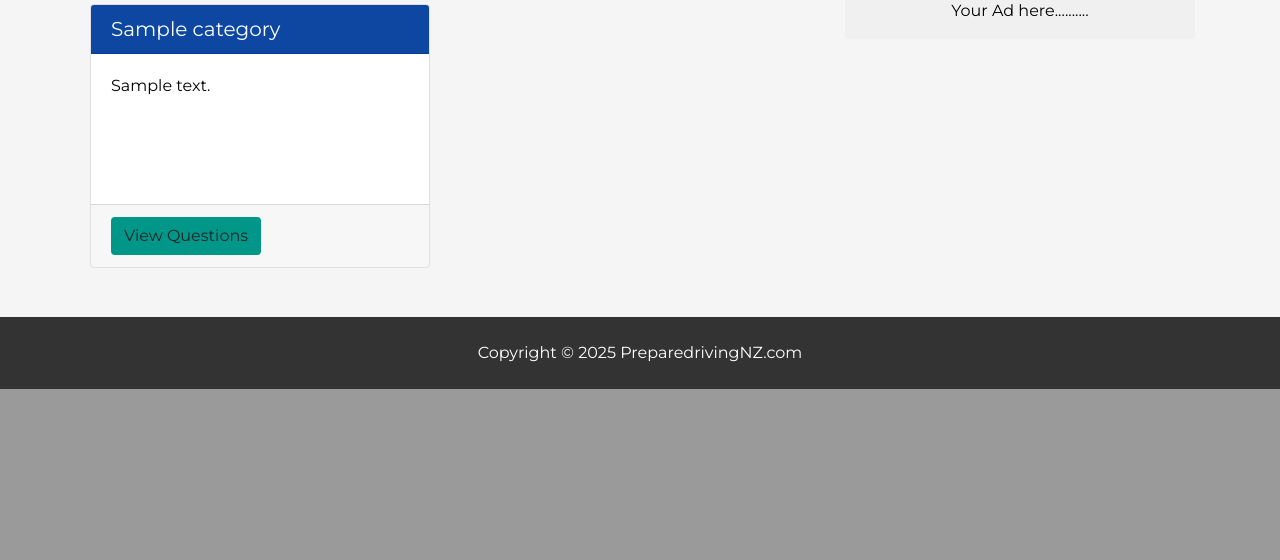
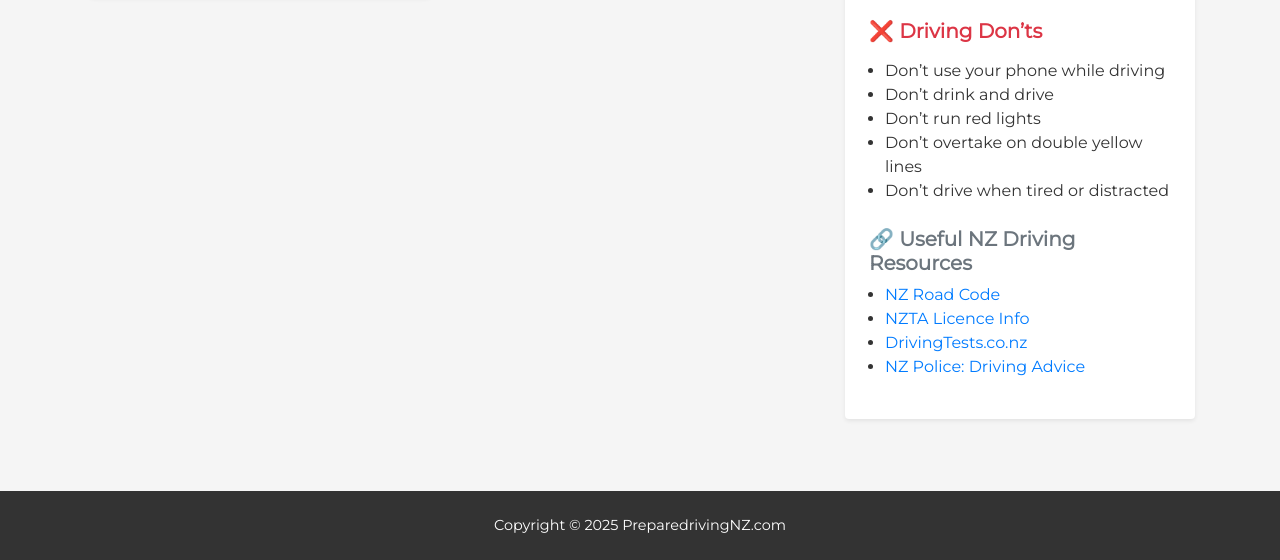
Before and after one commit to christopherece/preparedrivingnz, a Django app: page / in a window 1280 px wide. Shown: the part 707-1267 px from the top of the page. Before the commit the page ends 1096 px from the top, so only its background shows below. Run offline with Django 4.2, Linux system fonts and the light colour scheme; tables that the repository leaves empty hold one stand-in row (values such as "Sample post"); some libraries are stand-ins or nearby versions.

Commit message:
Modified Layout2

```diff
--- a/templates/base.html
+++ b/templates/base.html
@@ -10,27 +10,151 @@
   <link rel="shortcut icon" type="image/x-icon" href="{% static 'img/favicon.ico' %}">
 
 <style>
-    /* Custom styles for the quiz app */
+  /* === Global Styles === */
 body {
-      font-size: 1.0rem; /* Increase the base font size */
+  font-size: 1rem;
   font-family: 'Montserrat', sans-serif;
   background-color: #F5F5F5;
-      color: white;
-
-
+  color: #333;
+  margin: 0;
+  padding: 0;
 }
 
-    .card a {
+h1, h2, h5 {
+  font-weight: 600;
+}
+
+a {
   text-decoration: none;
+}
+
+/* === Top Bar === */
+#top-bar {
+  background-color: #e0f7fa;
+  font-size: 0.95rem;
+  color: #000;
+  border-bottom: 1px solid #ccc;
+}
+
+#top-bar a {
+  color: #000;
+  margin-left: 10px;
+}
+
+/* === Navbar === */
+.navbar {
+  background-color: #333333 !important;
+  box-shadow: 0 2px 4px rgba(0, 0, 0, 0.1);
+}
+
+.navbar-brand img {
+  height: 40px;
+}
+
+.navbar-nav .nav-link {
+  color: white !important;
+  font-weight: 500;
+}
+
+.navbar-nav .nav-link:hover {
+  color: #B2DFDB !important;
+}
+
+/* === Hero Banner === */
+.hero-banner {
+  background-color: white;
+  border-radius: 10px;
+  padding: 30px;
+  box-shadow: 0 4px 10px rgba(0, 0, 0, 0.05);
+}
+
+.hero-banner h2 {
+  color: #0D47A1;
+}
+
+/* === Quiz Cards === */
+.card {
+  border: none;
+  border-radius: 10px;
+  transition: transform 0.2s ease, box-shadow 0.2s ease;
+  background-color: #fff;
+}
+
+.card:hover {
+  transform: translateY(-4px);
+  box-shadow: 0 6px 12px rgba(0, 0, 0, 0.08);
 }
 
 .card-header {
   background-color: #0D47A1;
-    }
-    h1 {
+  color: white;
+  font-size: 1.1rem;
+  font-weight: 500;
   text-align: center;
+  border-top-left-radius: 10px;
+  border-top-right-radius: 10px;
 }
 
+.card-body {
+  padding: 20px;
+  color: #333;
+}
+
+.card-text {
+  font-size: 0.95rem;
+  text-align: justify;
+  color: #333;
+}
+
+.card-footer {
+  background-color: #fff;
+  border-top: none;
+  text-align: center;
+  padding: 15px 20px;
+}
+
+/* === Unified Button Style (Matches Banner) === */
+.btn.view-btn {
+  background-color: #0D47A1;
+  color: white;
+  font-weight: 500;
+  border-radius: 5px;
+  padding: 10px 20px;
+  transition: background-color 0.3s ease;
+  border: none;
+}
+
+.btn.view-btn:hover {
+  background-color: #08306b;
+  color: white;
+}
+
+/* === Ad Box === */
+.ad-rectangle {
+  background-color: #fff;
+  border: 2px dashed #ccc;
+  border-radius: 10px;
+  height: 100%;
+  display: flex;
+  justify-content: center;
+  align-items: center;
+  color: #777;
+  font-style: italic;
+  box-shadow: 0 2px 6px rgba(0,0,0,0.05);
+  padding: 20px;
+}
+
+/* === Footer === */
+#main-footer {
+  background-color: #333333;
+  color: #B0BEC5;
+  font-size: 0.9rem;
+  padding: 20px 0;
+  text-align: center;
+  margin-top: 40px;
+}
+
+/* === Quiz Page Specific === */
 .question {
   margin-bottom: 20px;
 }
--- a/templates/pages/dashboard.html
+++ b/templates/pages/dashboard.html
@@ -1,48 +1,68 @@
 {% extends 'base.html' %}
 
 {% block content %}
-<div class="container" style="display: inline;">
-  <div class="hero-banner">
-    <div class="container" style="color: black;">
-      <h2>Quiz and Conquer: Ace Your Driving Test </h2>
-      <p>
-        Getting ready for your 2024 NZ Road Code driving test?
-        You're making progress towards passing your official NZ Road Code Test. With our carefully crafted practice tests, you'll receive invaluable assistance and relevant practice to prepare thoroughly before your official test. The questions in the NZ Driving Theory Test Practice mirror those found in the NZ Road Code Test, ensuring you're well-prepared for the real exam.
+<div class="container my-5">
+  <div class="hero-banner p-4 mb-5 bg-white rounded shadow-sm">
+    <div class="text-dark">
+      <h2 class="text-center text-primary mb-3">Quiz and Conquer: Ace Your Driving Test</h2>
+      <p style="color: #333;">
+        Getting ready for your 2024 NZ Road Code driving test? You're making progress towards passing your official test. Our practice tests mirror real exam questions to help you pass confidently.
       </p>
     </div>
   </div>
 
-  <div class="container">
   <div class="row">
+    <!-- Categories section (col-md-8) -->
     <div class="col-md-8">
       <div class="row">
         {% for category in categories %}
-          <div class="col-md-6">
-            <div class="card" style="margin: 5px;">
-              <!-- <img class="card-img-top" src="..." alt="Card image cap"> -->
-              <h5 class="card-header">{{ category }}</h5>
-              <div class="card-body" style="height: 150px;">
-                <p class="card-text" style="color: black; text-align: justify;">{{ category.description }}</p>
-
+        <div class="col-sm-12 col-md-6 col-lg-6 mb-4">
+          <div class="card h-100 shadow-sm" style="border-radius: 10px;">
+            <div class="card-header text-white" style="background-color: #0D47A1;">
+              <h5 class="mb-0">{{ category }}</h5>
             </div>
-              <div class="card-footer">
-                <a href="{% url 'index' category.id %}" class="btn " style="background-color: #009688;">View Questions</a>
-
+            <div class="card-body" style="color: black; background-color: white;">
+              <p class="card-text text-justify">{{ category.description }}</p>
+            </div>
+            <div class="card-footer bg-white border-0 text-center">
+              <a href="{% url 'index' category.id %}" class="btn view-btn">View Questions</a>
             </div>
           </div>
         </div>
         {% endfor %}
       </div>
     </div>
-      <div class="col-md-4 d-none d-md-block" style="display: flex;">
-        <div class="ad-rectangle" style="flex-grow: 1; background-color: #f0f0f0; display: flex; justify-content: center; align-items: center;">
-          <!-- Content of the ad rectangle -->
-          <p style="color: black;">Your Ad here..........</p>
+
+    <!-- Do's and Don'ts section (col-md-4) -->
+    <div class="col-md-4">
+      <div class="bg-white p-4 rounded shadow-sm mb-4">
+        <h5 class="text-primary mb-3">✅ Driving Do's</h5>
+        <ul class="pl-3" style="color: #333;">
+          <li>Always carry your driver licence</li>
+          <li>Wear your seatbelt at all times</li>
+          <li>Keep a safe following distance</li>
+          <li>Use your indicators correctly</li>
+          <li>Follow the speed limits</li>
+        </ul>
+
+        <h5 class="text-danger mt-4 mb-3">❌ Driving Don’ts</h5>
+        <ul class="pl-3" style="color: #333;">
+          <li>Don’t use your phone while driving</li>
+          <li>Don’t drink and drive</li>
+          <li>Don’t run red lights</li>
+          <li>Don’t overtake on double yellow lines</li>
+          <li>Don’t drive when tired or distracted</li>
+        </ul>
+
+        <h5 class="text-secondary mt-4 mb-2">🔗 Useful NZ Driving Resources</h5>
+        <ul class="pl-3" style="color: #333;">
+          <li><a href="https://www.nzta.govt.nz/roadcode/" target="_blank">NZ Road Code</a></li>
+          <li><a href="https://www.nzta.govt.nz/licence/" target="_blank">NZTA Licence Info</a></li>
+          <li><a href="https://www.drivingtests.co.nz/" target="_blank">DrivingTests.co.nz</a></li>
+          <li><a href="https://www.police.govt.nz/advice/driving" target="_blank">NZ Police: Driving Advice</a></li>
+        </ul>
       </div>
     </div>
-
   </div>
 </div>
-
-</div>
 {% endblock %}
```
Also changed, not shown: other parts of templates/base.html (+31 -2 lines). Lines whose indentation alone changed are shown as unchanged.
